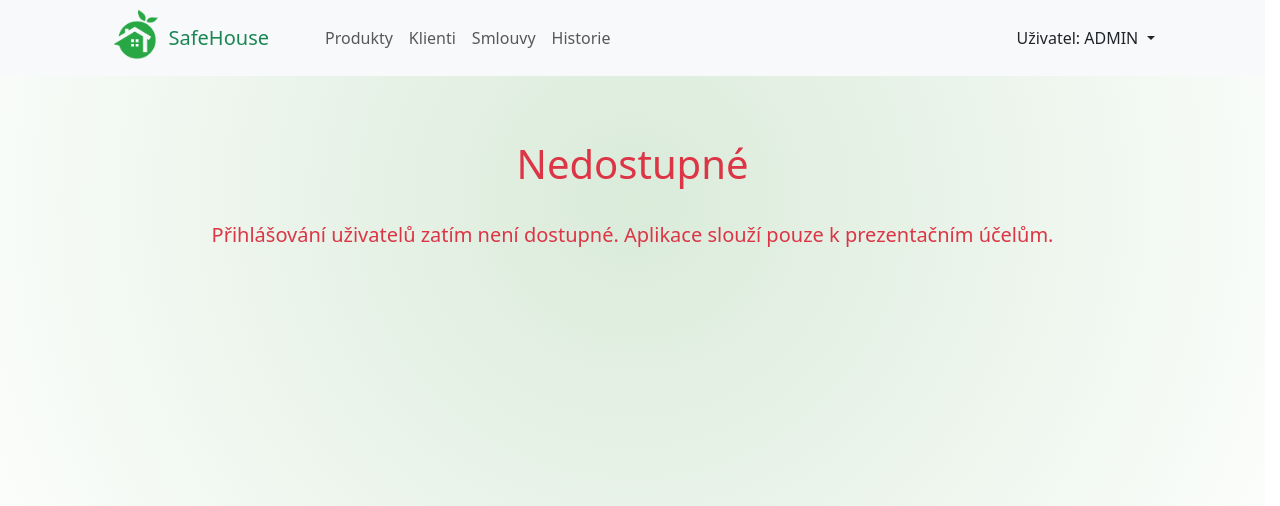
After one commit to VaclavNekolny/SafeHouse, a Django app: page /nedostupne in a window 1280 px wide. The commit adds this page. Shown: the top 506 px of the page. Run offline with Django 4.2, Linux system fonts and the light colour scheme; some libraries are stand-ins or nearby versions.

Commit message:
Přidány stránky 'nedostupné'

```diff
--- a/pojistenci_app/templates/pojistenci_app/index.html
+++ b/pojistenci_app/templates/pojistenci_app/index.html
@@ -6,11 +6,6 @@
     <link rel="stylesheet" href={% static "pojistenci_app/index.css" %}>
 
 {% endblock styles %}
-
-
-{% block title %}
-    Pojištěnci App
-{%endblock title %}
 
 
 
--- /dev/null
+++ b/pojistenci_app/templates/pojistenci_app/nedostupne.html
@@ -0,0 +1,26 @@
+{% extends "base.html" %}
+{% load static %}
+
+
+{% block styles %}
+    <link rel="stylesheet" href={% static "pojistenci_app/index.css" %}>
+
+{% endblock styles %}
+
+
+{% block title %}
+    nedostupné
+{%endblock title %}
+
+
+
+{% block content %}
+    <div id="heroDiv"
+    class="d-flex flex-column align-items-center justify-content-center mt-5 pt-3 gap-4" style="filter:none;"
+    >
+        <h1 class="text-danger">Nedostupné</h1>
+        <p class="lead text-danger">
+            Přihlášování uživatelů zatím není dostupné. Aplikace slouží pouze k prezentačním účelům.
+        </p>
+    </div>
+{% endblock content %}
--- a/pojistenci_app/urls.py
+++ b/pojistenci_app/urls.py
@@ -47,4 +47,10 @@ urlpatterns = [
     # HISTORIE
     path('historie',
          views.historie, name="historie"),
+
+
+    # NEDOSTUPNÉ
+    path('nedostupne',
+         views.nedostupne, name="nedostupne"),
+
 ]
--- a/pojistenci_app/views.py
+++ b/pojistenci_app/views.py
@@ -290,3 +290,7 @@ def smlouva_vymazat(request, klient_id, smlouva_id):
 def historie(request):
     historie = Historie.objects.all().order_by('-datum_cas')
     return render(request, 'pojistenci_app/historie.html', {'historie': historie})
+
+
+def nedostupne(request):
+    return render(request, 'pojistenci_app/nedostupne.html')
--- a/templates/base.html
+++ b/templates/base.html
@@ -11,6 +11,7 @@
     {% endblock %}
     <link rel="stylesheet" href="{% static 'base.css' %}" />
     <title>
+      SafeHouse -
       {% block title %}
 
       {% endblock %}
--- a/templates/includes/navbar.html
+++ b/templates/includes/navbar.html
@@ -43,11 +43,11 @@
           aria-haspopup="true"
           aria-expanded="false"
         >
-          Administrátor: Václav
+          Uživatel: ADMIN
         </a>
         <div class="dropdown-menu" aria-labelledby="navbarDropdownMenuLink">
-          <a class="dropdown-item" href="#">Profil</a>
-          <a class="dropdown-item" href="#">Odhlásit</a>
+          <a class="dropdown-item" href={% url 'nedostupne' %}>Profil</a>
+          <a class="dropdown-item" href={% url 'nedostupne' %}>Odhlásit</a>
         </div>
       </div>
     </div>
```
Also changed, not shown: pojistenci_jen_django/settings.py (+4 -4 lines).
